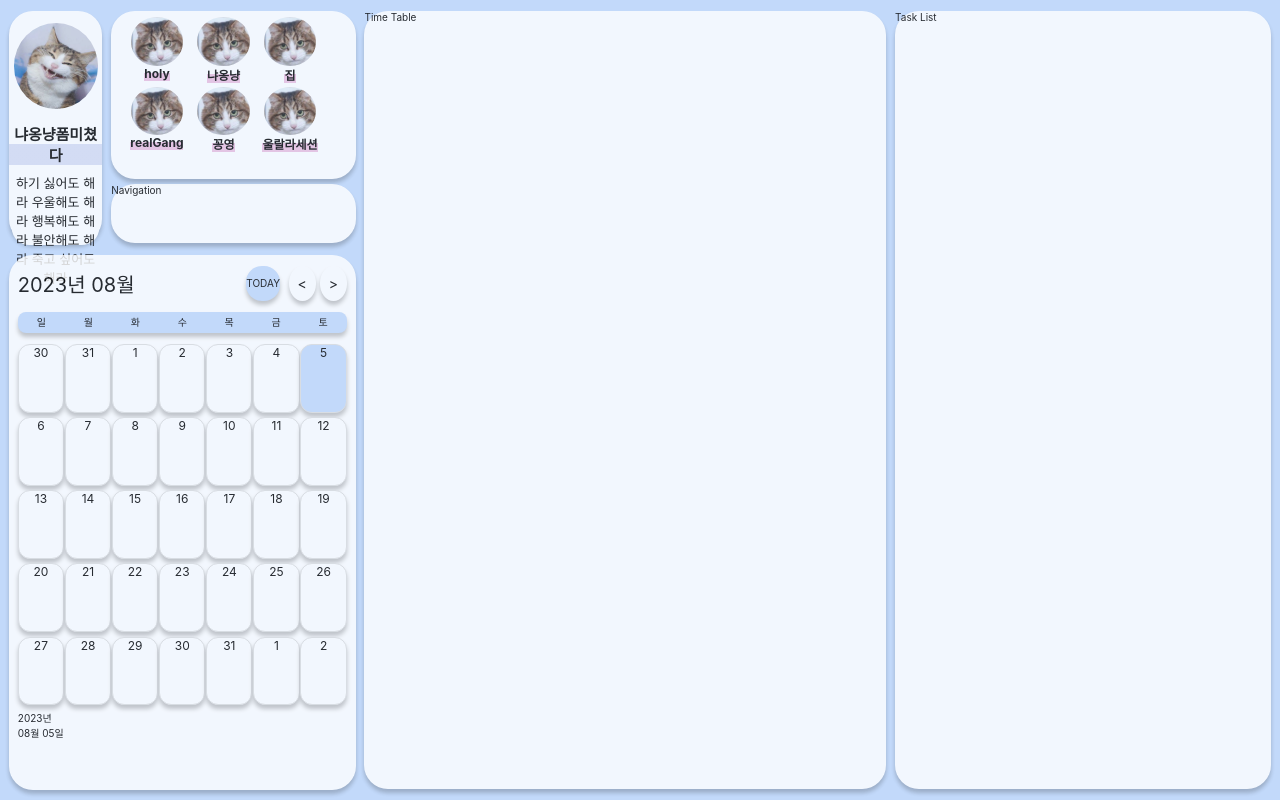
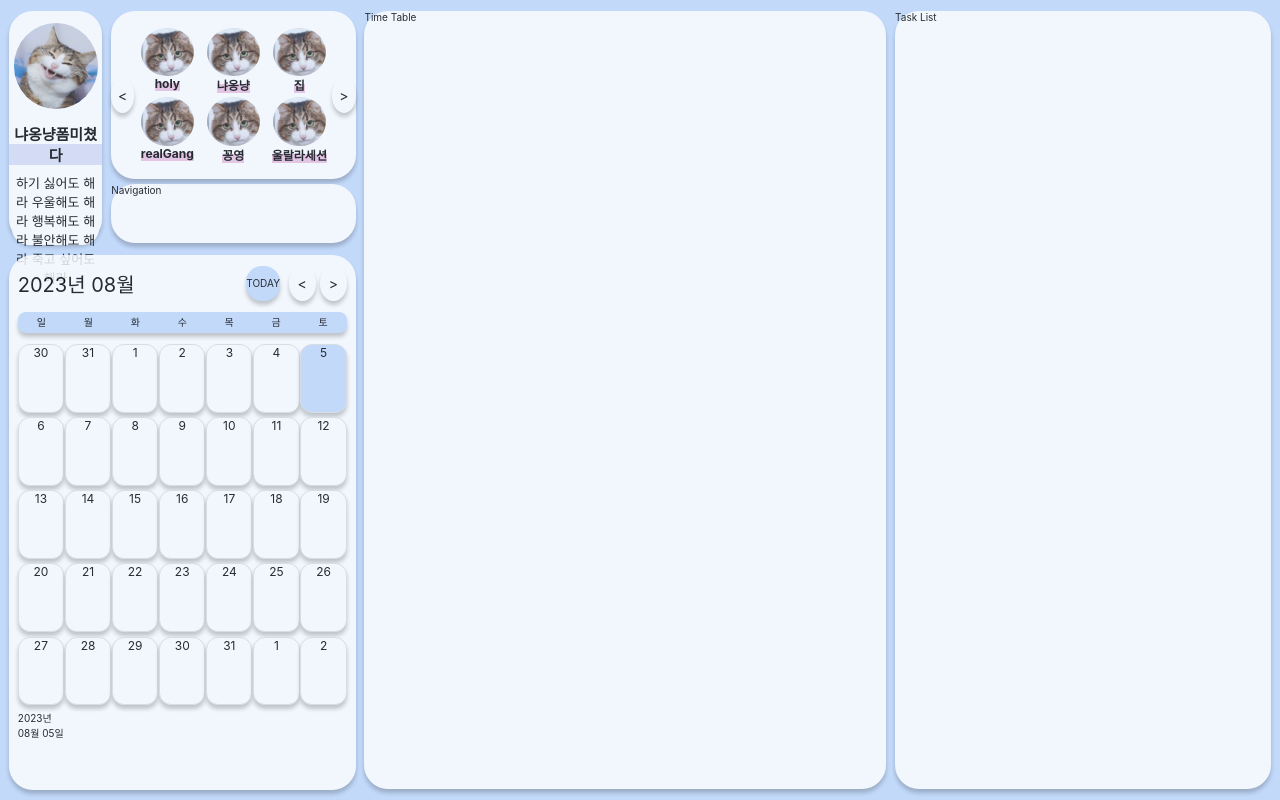
Before and after one commit to TasQueue/Front-End, a React (Create React App) app: page / in a window 1280 px wide. Built offline with nearby package versions, Linux system fonts and the light colour scheme.

Commit message:
feat : 팔로잉하는 친구 목록 구현 - 페이지네이션 기능 구현

```diff
--- a/src/components/home/ProfileAndNavigation/FollowingProfile/FollowingProfile.styled.tsx
+++ b/src/components/home/ProfileAndNavigation/FollowingProfile/FollowingProfile.styled.tsx
@@ -7,12 +7,14 @@ export const FollowingProfileContainer = styled.div`
   background-color: #ffffff;
   border-radius: 24px;
   box-shadow: 0px 4px 4px 0px rgba(0, 0, 0, 0.25);
+  display: flex;
+  align-items: center;
 `;
 
-export const FollowingProfileWrapParent = styled.div`
+export const FollowingFriendsWrapParent = styled.div`
   display: grid;
   grid-template-columns: 1fr 1fr 1fr;
-  padding: 0.5vh 2.5vw 0.5vh 1vw;
+  padding: 0.6vh 0;
 `;
 export const FollowingFriendsWrap = styled.div`
   background-color: #ffffff;
--- a/src/components/home/ProfileAndNavigation/FollowingProfile/FollowingProfile.tsx
+++ b/src/components/home/ProfileAndNavigation/FollowingProfile/FollowingProfile.tsx
@@ -1,9 +1,11 @@
-import React from 'react';
-
+import React, { useState } from 'react';
 import * as F from './FollowingProfile.styled';
 import ArrowButton from '../../../common/Button/ArrowButton';
 
 const FollowingProfile = () => {
+  const [currentPage, setCurrentPage] = useState(0);
+  const itemsPerPage = 6;
+
   const FriendItem = [
     { id: 1, name: 'holy', imgSrc: '/assets/images/normalCat.svg' },
     { id: 2, name: '냐옹냥 ', imgSrc: '/assets/images/normalCat.svg' },
@@ -11,17 +13,42 @@ const FollowingProfile = () => {
     { id: 4, name: 'realGang', imgSrc: '/assets/images/normalCat.svg' },
     { id: 5, name: '꽁영', imgSrc: '/assets/images/normalCat.svg' },
     { id: 6, name: '울랄라세션', imgSrc: '/assets/images/normalCat.svg' },
+    { id: 7, name: '꼬북이', imgSrc: '/assets/images/normalCat.svg' },
+    { id: 8, name: '파이리', imgSrc: '/assets/images/normalCat.svg' },
+    { id: 9, name: '버터풀', imgSrc: '/assets/images/normalCat.svg' },
+    { id: 10, name: '또가스', imgSrc: '/assets/images/normalCat.svg' },
   ];
+
+  const totalPages = Math.ceil(FriendItem.length / itemsPerPage);
+
+  const handleNextClick = () => {
+    if (currentPage < totalPages - 1) {
+      setCurrentPage(currentPage + 1);
+    }
+  };
+  const handlePrevClick = () => {
+    if (currentPage > 0) {
+      setCurrentPage(currentPage - 1);
+    }
+  };
+
+  const startIndex = currentPage * itemsPerPage;
+  const endIndex = startIndex + itemsPerPage;
+  const displayedFriends = FriendItem.slice(startIndex, endIndex);
+
   return (
     <F.FollowingProfileContainer>
-      <F.FollowingProfileWrapParent>
-        {FriendItem.map((friend) => (
+      <ArrowButton direction='left' onClick={handlePrevClick} />
+
+      <F.FollowingFriendsWrapParent>
+        {displayedFriends.map((friend) => (
           <F.FollowingFriendsWrap key={friend.id}>
             <F.FollowingFriendsImg src={friend.imgSrc} alt={friend.name} />
             <F.FriendsName> {friend.name}</F.FriendsName>
           </F.FollowingFriendsWrap>
         ))}
-      </F.FollowingProfileWrapParent>
+      </F.FollowingFriendsWrapParent>
+      <ArrowButton direction='right' onClick={handleNextClick} />
     </F.FollowingProfileContainer>
   );
 };
```
